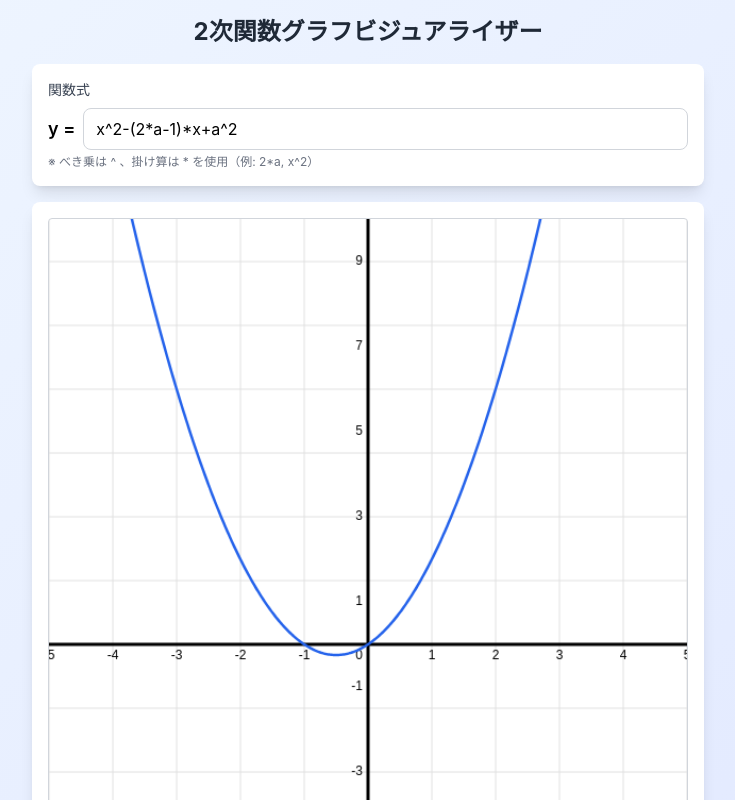
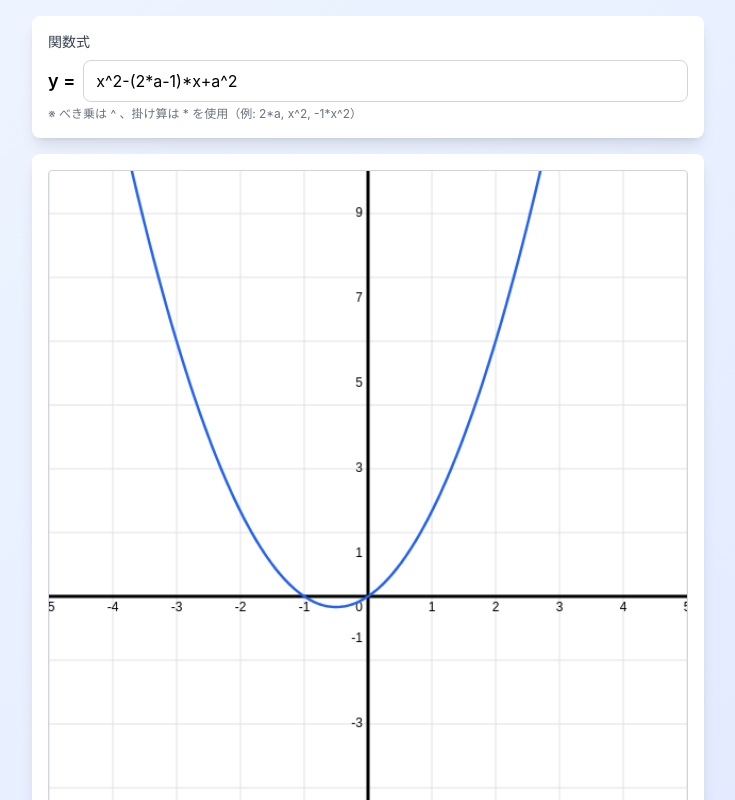
Before and after one commit to mon226/quadratic-visualizer, a React (Create React App) app: page / in a window 1280 px wide. Shown: the top 800 px of the page, without its empty margins (272-1007 px from the left). Built offline with nearby package versions, Linux system fonts and the light colour scheme.

Commit message:
タイトル削除

```diff
--- a/src/App.js
+++ b/src/App.js
@@ -227,10 +227,6 @@ export default function QuadraticVisualizer() {
   return (
     <div className="min-h-screen bg-gradient-to-br from-blue-50 to-indigo-100 p-4">
       <div className="max-w-2xl mx-auto">
-        <h1 className="text-2xl font-bold text-gray-800 mb-4 text-center">
-          2次関数グラフビジュアライザー
-        </h1>
-
         <div className="bg-white rounded-lg shadow-lg p-4 mb-4">
           <label className="block text-sm font-medium text-gray-700 mb-2">
             関数式
@@ -246,7 +242,7 @@ export default function QuadraticVisualizer() {
             />
           </div>
           <p className="text-xs text-gray-500 mt-1">
-            ※ べき乗は ^ 、掛け算は * を使用（例: 2*a, x^2）
+            ※ べき乗は ^ 、掛け算は * を使用（例: 2*a, x^2, -1*x^2）
           </p>
         </div>
 
```
